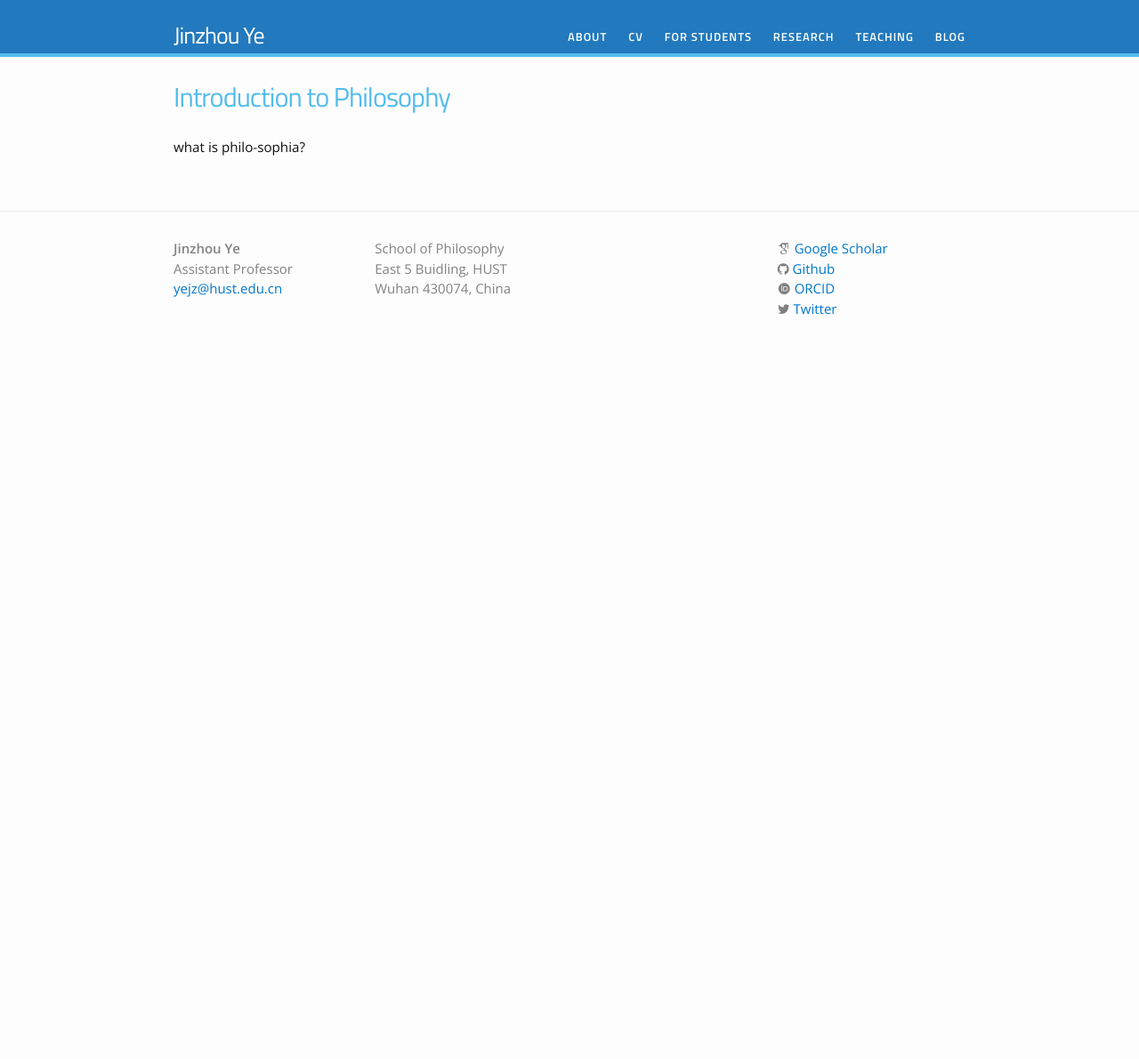
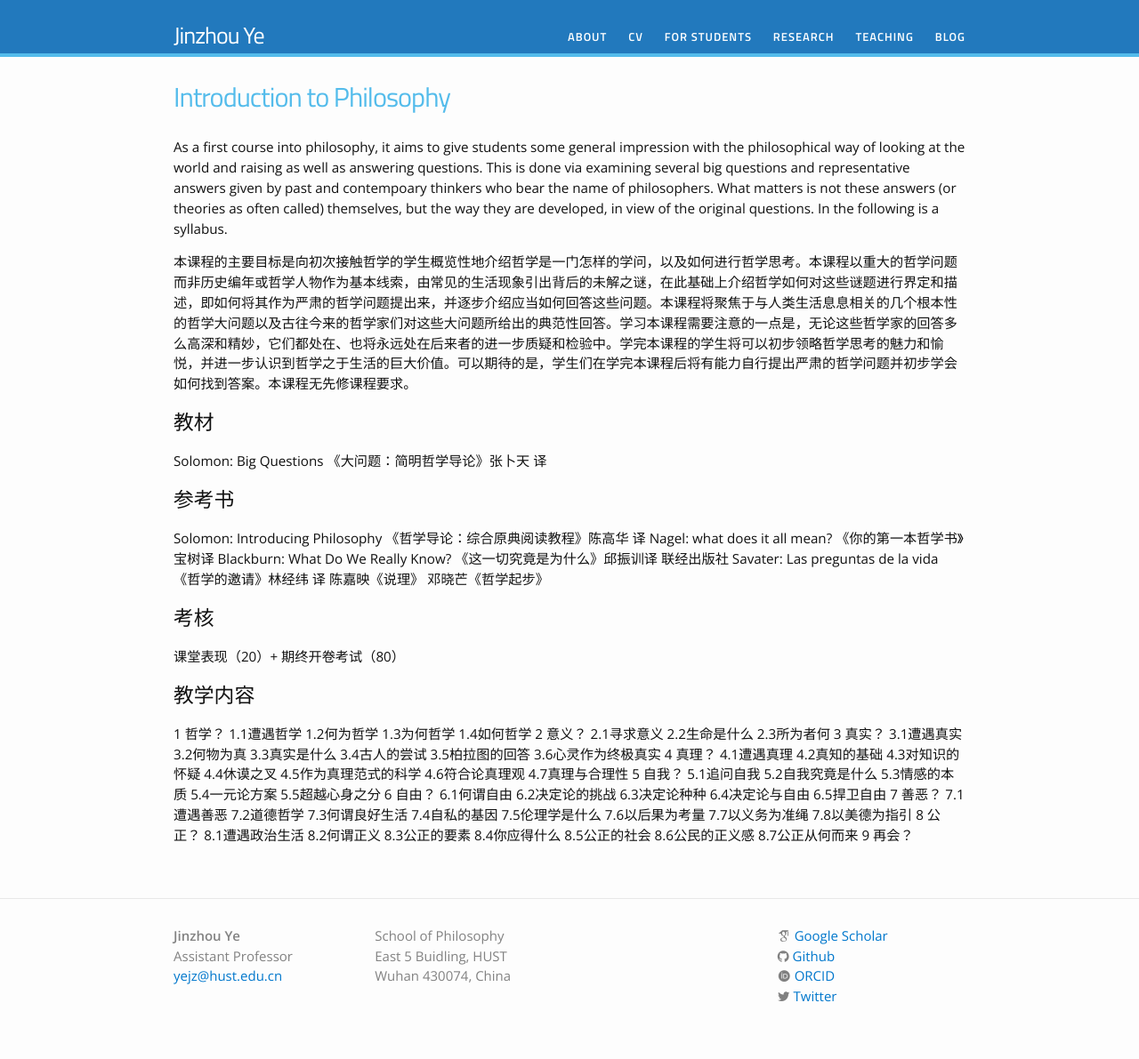
Before and after one commit to yejzh/yejzh.github.io, a Jekyll site: the page built from teaching/phil101.md, in a window 1280 px wide. Shown: the whole page at 89% size. Built offline with Jekyll 4.4.1, drawn with Linux system fonts in a browser that asks for light colours; nearby versions of some CDN libraries; some web fonts are replaced; before the commit the page ends 900 px from its top, so only the background shows below that.

Commit message:
Update phil101.md

```diff
--- a/teaching/phil101.md
+++ b/teaching/phil101.md
@@ -4,4 +4,78 @@ title: Introduction to Philosophy
 permalink: /teaching/phil101/
 ---
 
-what is philo-sophia?
+As a first course into philosophy, it aims to give students some general impression with the philosophical way of looking at the world and raising as well as answering questions. This is done via examining several big questions and representative answers given by past and contempoary thinkers who bear the name of philosophers. What matters  is not these answers (or theories as often called) themselves, but the way they are developed, in view of the original questions. In the following is a syllabus.
+
+本课程的主要目标是向初次接触哲学的学生概览性地介绍哲学是一门怎样的学问，以及如何进行哲学思考。本课程以重大的哲学问题而非历史编年或哲学人物作为基本线索，由常见的生活现象引出背后的未解之谜，在此基础上介绍哲学如何对这些谜题进行界定和描述，即如何将其作为严肃的哲学问题提出来，并逐步介绍应当如何回答这些问题。本课程将聚焦于与人类生活息息相关的几个根本性的哲学大问题以及古往今来的哲学家们对这些大问题所给出的典范性回答。学习本课程需要注意的一点是，无论这些哲学家的回答多么高深和精妙，它们都处在、也将永远处在后来者的进一步质疑和检验中。学完本课程的学生将可以初步领略哲学思考的魅力和愉悦，并进一步认识到哲学之于生活的巨大价值。可以期待的是，学生们在学完本课程后将有能力自行提出严肃的哲学问题并初步学会如何找到答案。本课程无先修课程要求。
+
+## 教材
+Solomon: Big Questions 《大问题：简明哲学导论》张卜天 译
+
+## 参考书
+Solomon: Introducing Philosophy 《哲学导论：综合原典阅读教程》陈高华 译
+Nagel: what does it all mean? 《你的第一本哲学书》宝树译
+Blackburn: What Do We Really Know? 《这一切究竟是为什么》邱振训译 联经出版社
+Savater: Las preguntas de la vida 《哲学的邀请》林经纬 译
+陈嘉映《说理》
+邓晓芒《哲学起步》
+
+## 考核
+
+课堂表现（20）+ 期终开卷考试（80）
+
+## 教学内容
+
+1 哲学？
+	1.1遭遇哲学
+	1.2何为哲学
+	1.3为何哲学
+	1.4如何哲学
+2 意义？
+	2.1寻求意义
+	2.2生命是什么
+	2.3所为者何
+3 真实？
+	3.1遭遇真实
+	3.2何物为真
+	3.3真实是什么
+	3.4古人的尝试
+	3.5柏拉图的回答
+	3.6心灵作为终极真实
+4 真理？
+	4.1遭遇真理
+	4.2真知的基础
+	4.3对知识的怀疑
+	4.4休谟之叉
+	4.5作为真理范式的科学
+	4.6符合论真理观
+	4.7真理与合理性
+5 自我？
+	5.1追问自我
+	5.2自我究竟是什么
+	5.3情感的本质
+	5.4一元论方案
+	5.5超越心身之分
+6 自由？
+	6.1何谓自由
+	6.2决定论的挑战
+	6.3决定论种种
+	6.4决定论与自由
+	6.5捍卫自由
+7 善恶？
+	7.1遭遇善恶
+	7.2道德哲学
+	7.3何谓良好生活
+	7.4自私的基因
+	7.5伦理学是什么
+	7.6以后果为考量
+	7.7以义务为准绳
+	7.8以美德为指引
+8 公正？
+	8.1遭遇政治生活
+	8.2何谓正义
+	8.3公正的要素
+	8.4你应得什么
+	8.5公正的社会
+	8.6公民的正义感
+	8.7公正从何而来
+9 再会？
```
